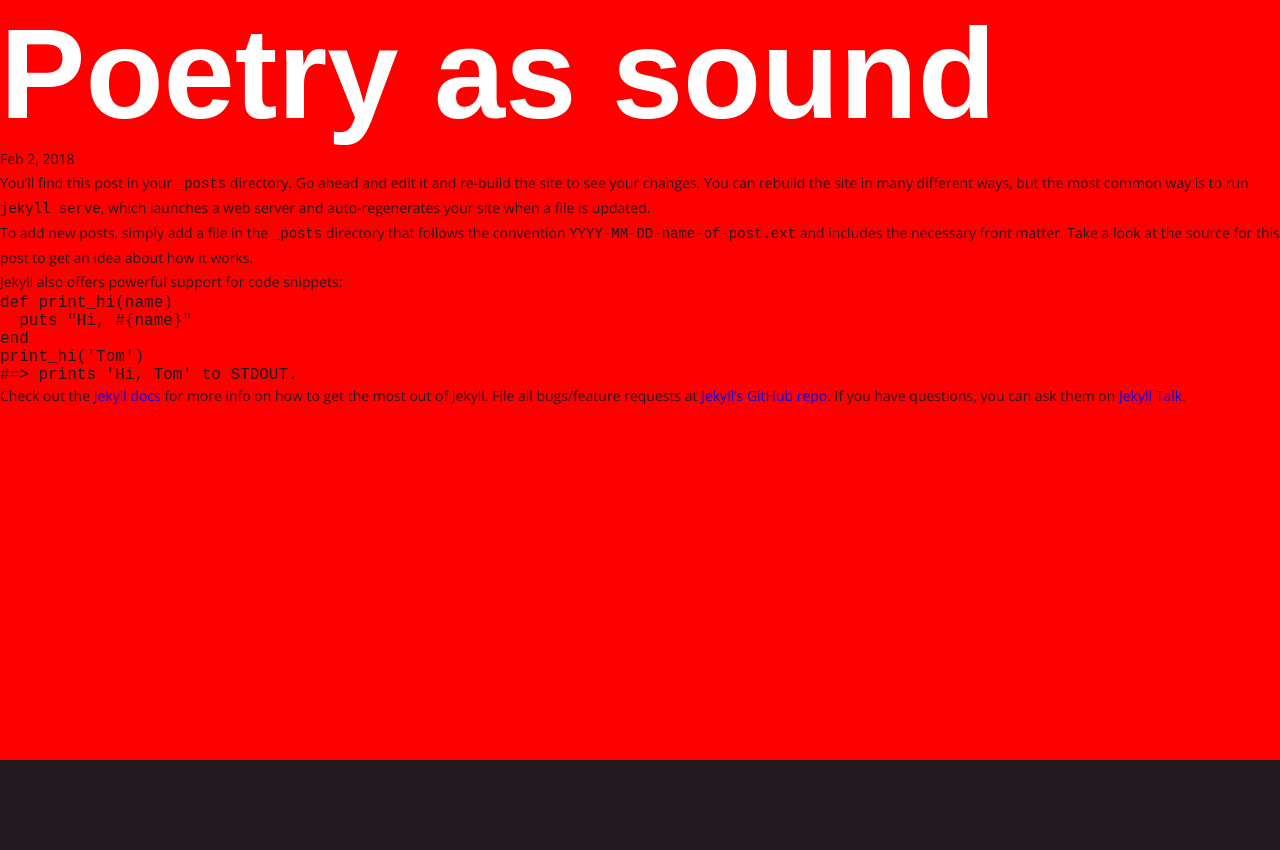
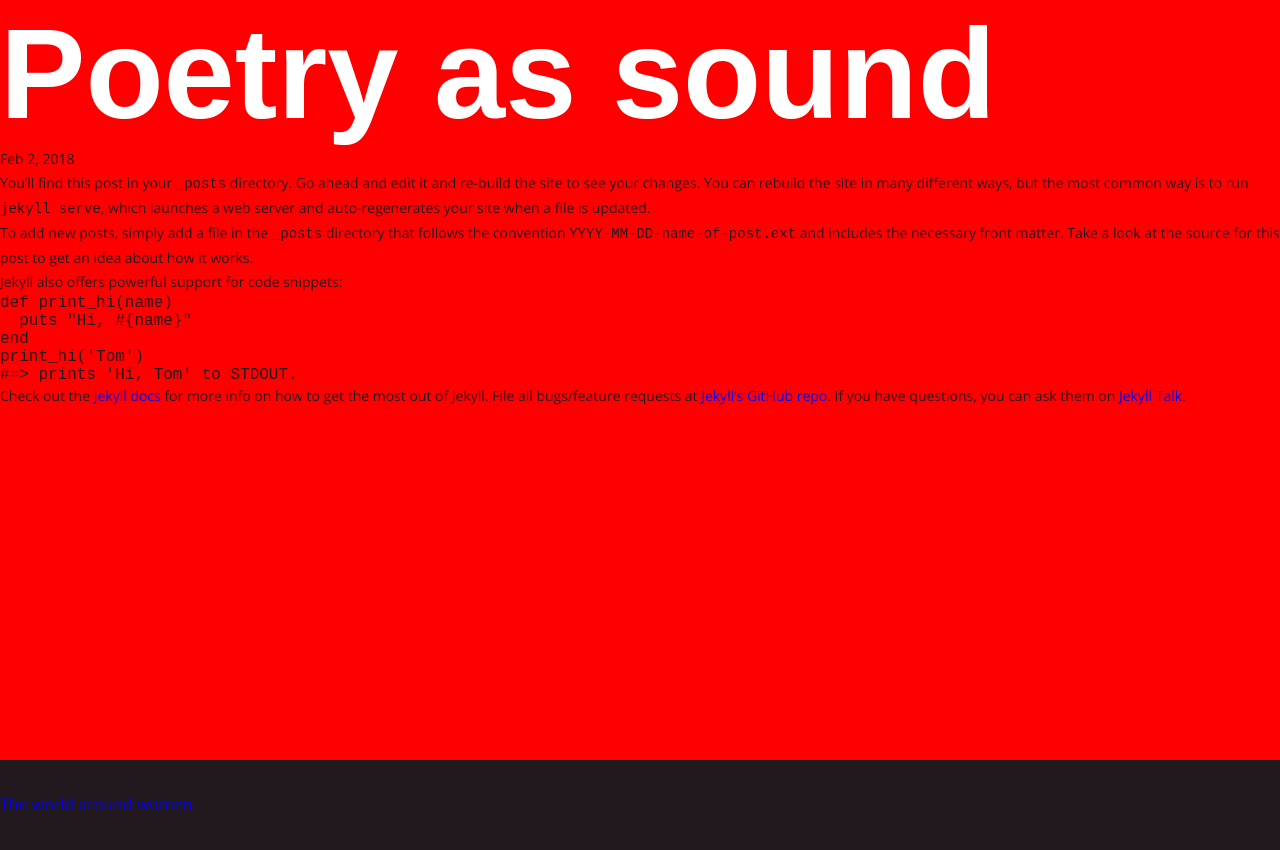
Before and after one commit to aacoelho/aacoelho.github.io, a Jekyll site: the page built from _posts/2018-02-02-poetryassound.markdown, in a window 1280 px wide. Shown: the top 850 px of the page. Built offline with Jekyll 4.4.1, drawn with Linux system fonts in a browser that asks for light colours; some web fonts are replaced.

Commit message:
updated social + footer

```diff
--- a/_includes/footer.html
+++ b/_includes/footer.html
@@ -1,3 +1,32 @@
-<footer class="site-footer h-card">
+{% if page.page != "post" %}
+  <footer class="footer">
+    <div class="footer_action">
+      <h2 class="footer_action_title f_displaySection">Contact me:</h2>
+      <a href="mailto:{{ site.email }}?subject=feedback" class="footer_action_link">{{ site.email }}</a>
+    </div>
+    <ul class="footer_social">
+      {% for social in site.data.social %}
+        {% include social.html %}
+      {% endfor %}
+    </ul>
+    <div class="footer_arrow">
+    </div>
+  </footer>
 
-</footer>
+{% else %}
+
+  <footer class="footer">
+    <div class="footer_action">
+      <h2 class="footer_action_title f_displaySection">See next project:</h2>
+      {% for post in site.posts %}
+        {% assign nextproject = page.index | plus: 1 | modulo:site.posts.size %}
+        {% if post.index == nextproject %}
+          <a href="{{ post.url | relative_url }}" class="footer_action_link">{{ post.title }}</a>
+        {% endif %}
+      {% endfor %}
+    </div>
+    <div class="footer_arrow">
+    </div>
+  </footer>
+
+{% endif %}
```
Also changed, not shown: _includes/social.html (+5 -2 lines).
